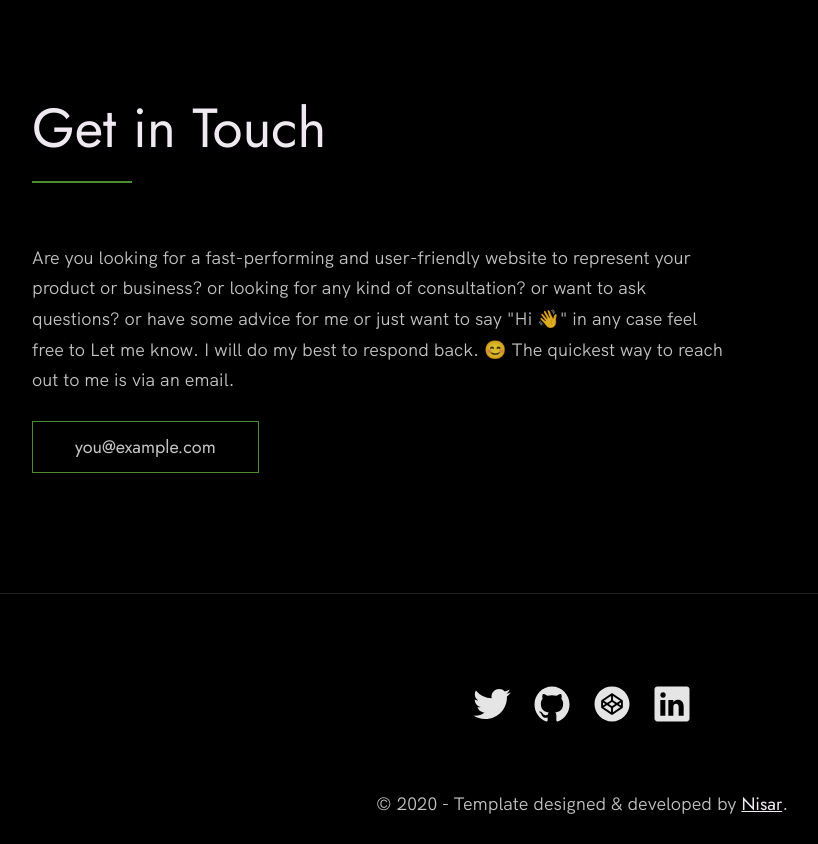
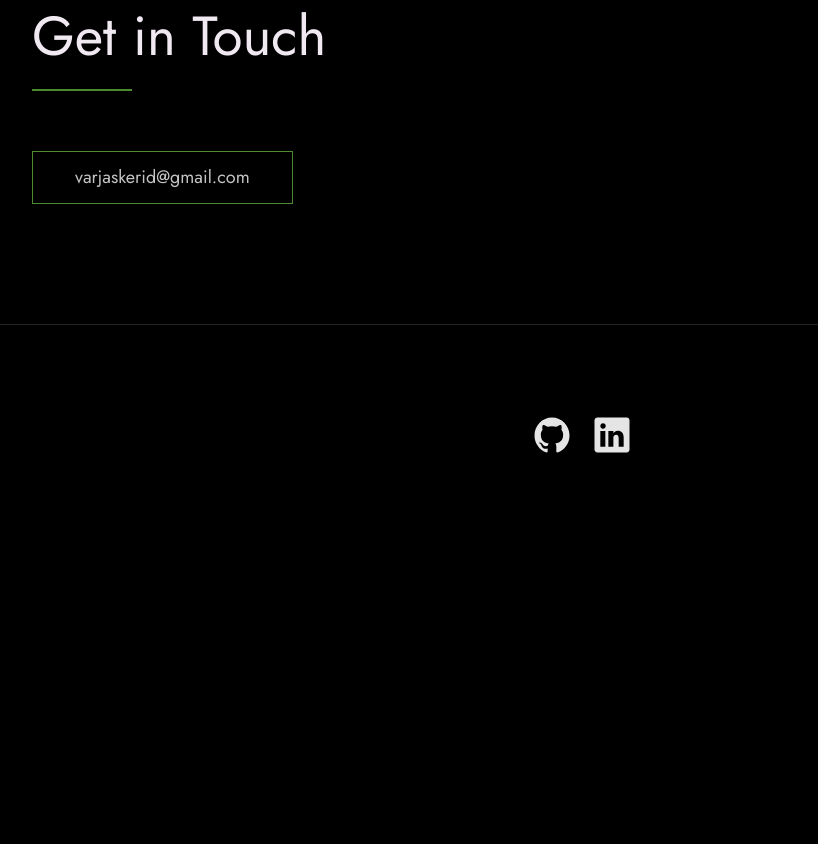
Before and after one commit to VDan007/simplePortfolioSite, a plain HTML site: page index.html in a window 1280 px wide. Shown: the part 4442-5286 px from the top of the page, without its empty margins (58-876 px from the left). After the commit the page ends 4966 px from the top, so only its background shows below. Drawn offline with Linux system fonts and the light colour scheme; grey boxes are pictures that could not be loaded.

Commit message:
almost done

```diff
--- a/index.css
+++ b/index.css
@@ -391,9 +391,7 @@ body:not(.user-is-tabbing) a:focus {
     background: var(--pink);
 }
 
-/* --------------------------------------- */
-/* ----- Header ----- */
-/* --------------------------------------- */
+
 
 .header {
     background: linear-gradient(rgba(0,0,0, .1), rgba(0,0,0, .4)),
@@ -405,6 +403,7 @@ body:not(.user-is-tabbing) a:focus {
     background-color: rgba(0,0,0, .6);
     background-blend-mode: darken;
     font-size: var(--font-size-normal);
+
 }
 
 .header__text {
@@ -531,8 +530,10 @@ body:not(.user-is-tabbing) a:focus {
 
 .about__content {
     display: flex;
-    flex-direction: row-reverse;
+    flex-direction: row;
     align-items: center;
+
+
 }
 
 @media(max-width: 900px) {
@@ -548,7 +549,8 @@ body:not(.user-is-tabbing) a:focus {
 
 @media(min-width: 901px) {
     .about__text {
-        flex: 0 0 35%;
+        flex: 1 0 35%;
+        max-width: 600px;
     }
 
     .about__photo-container {
--- a/index.html
+++ b/index.html
@@ -201,77 +201,41 @@
               deliver high-quality results.
             </p>
 
-
-          </div>
-
-          <div class="about__photo-container">
-
-
           </div>
         </div>
       </div>
     </section>
   </main>
 
-  <!-- ***** Contact ***** -->
+
 
   <section class="contact" id="contact">
     <div class="row">
       <h2>Get in Touch</h2>
       <div class="contact__info">
-        <p>
-          Are you looking for a fast-performing and user-friendly website to
-          represent your product or business? or looking for any kind of
-          consultation? or want to ask questions? or have some advice for me
-          or just want to say "Hi 👋" in any case feel free to Let me know. I
-          will do my best to respond back. 😊 The quickest way to reach out to
-          me is via an email.
-        </p>
-        <!-- Replace the email with yours -->
-        <a href="mailto:you@example.com" class="btn">you@example.com</a>
+
+        <a href="mailto:varjaskerid@gmail.com" class="btn">varjaskerid@gmail.com</a>
       </div>
     </div>
   </section>
 
-  <!-- ***** Footer ***** -->
+
 
   <footer role="contentinfo" class="footer">
     <div class="row">
-      <!-- Update the links to point to your accounts -->
+
       <ul class="footer__social-links">
         <li class="footer__social-link-item">
-          <a href="https://twitter.com/nisarhassan12/" title="Link to Twitter Profile">
-            <img src="./images/twitter.svg" class="footer__social-image" alt="Twitter">
-          </a>
-        </li>
-        <li class="footer__social-link-item">
-          <a href="https://github.com/nisarhassan12/" title="Link to Github Profile">
+          <a href="https://github.com/VDan007" title="Link to Github Profile" target="_blank">
             <img src="./images/github.svg" class="footer__social-image" alt="Github">
           </a>
         </li>
         <li class="footer__social-link-item">
-          <a href="https://codepen.io/nisar_hassan" title="Link to Codepen Profile">
-            <img src="./images/codepen.svg" class="footer__social-image" alt="Codepen">
-          </a>
-        </li>
-        <li class="footer__social-link-item">
-          <a href=https://www.linkedin.com/in/nisar-hassan-naqvi-413466199/">
+          <a href="https://www.linkedin.com/in/d%C3%A1niel-varjask%C3%A9ri-48baba150/" target="_blank">
             <img src="./images/linkedin.svg" title="Link to Linkedin Profile" class="footer__social-image" alt="Linkedin">
           </a>
         </li>
       </ul>
-
-      <!-- If you give me some credit by keeping the below paragraph, will be huge for me 😊 Thanks. -->
-      <p>
-        &copy; 2020 - Template designed & developed by <a href="https://nisar.dev" class="link">Nisar</a>.
-      </p>
-      <div class="footer__github-buttons">
-        <iframe
-          src="https://ghbtns.com/github-btn.html?user=nisarhassan12&repo=portfolio-template&type=watch&count=true"
-          frameborder="0" scrolling="0" width="170" height="20" title="Watch Portfolio Template on GitHub">
-        </iframe>
-      </div>
-    </div>
   </footer>
 
   <a href="#top" class="back-to-top" title="Back to Top">
```
Also changed, not shown: images/bullseye.png (deleted), images/chippy.png (deleted), images/codepen.svg (deleted), images/fastlane.png (deleted), images/favicon.png.
